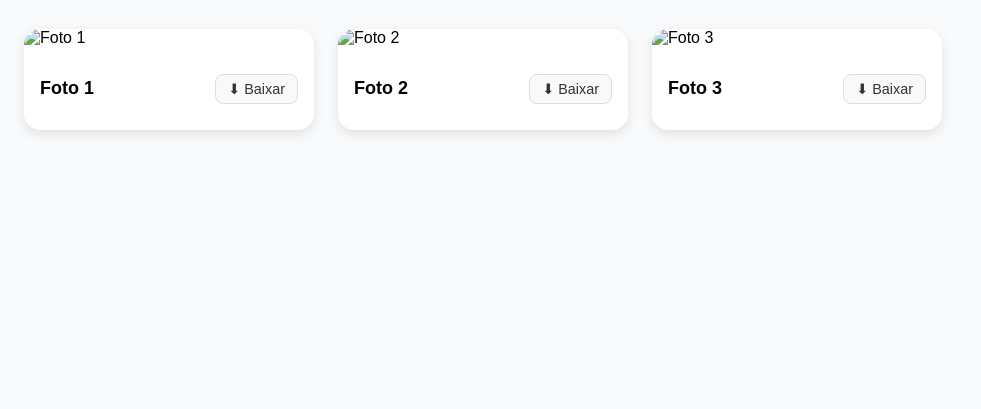
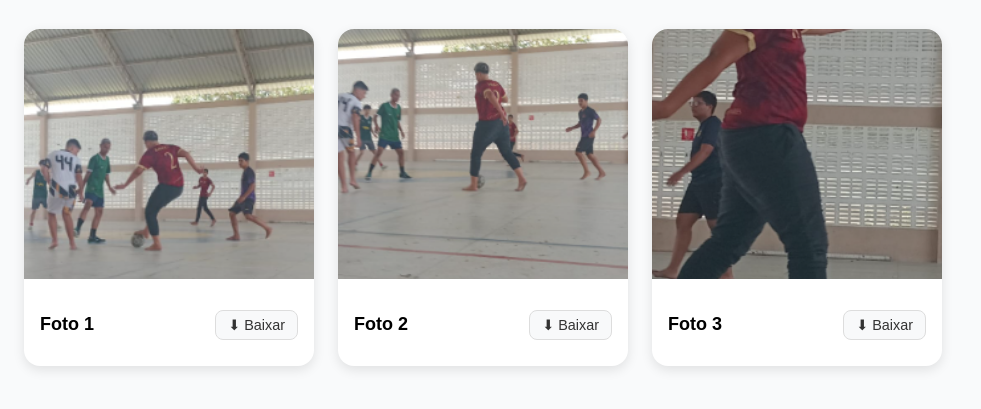
Before and after one commit to gabriel-vinicius-silva/gabriel-fotografo, a plain HTML site: page index.html in a window 1280 px wide. Shown: the part 85-494 px from the top of the page, without its empty margins (0-981 px from the left). Drawn offline with Linux system fonts and the light colour scheme.

Commit message:
initial commit

```diff
--- a/index.html
+++ b/index.html
@@ -13,28 +13,28 @@
     <div class="portfolio-grid">
       <!-- Foto 1 -->
       <div class="portfolio-card">
-        <img src="fotos/foto1-preview.jpg" alt="Foto 1" class="portfolio-image">
+        <img src="img/Captura de tela 2025-09-09 201943.png" alt="Foto 1" class="portfolio-image">
         <div class="portfolio-info">
           <h2 class="portfolio-subtitle">Foto 1</h2>
-          <a href="fotos/foto1-hd.jpg" download class="portfolio-button">⬇ Baixar</a>
+          <a href="img/Captura de tela 2025-09-09 201943.png" download class="portfolio-button">⬇ Baixar</a>
         </div>
       </div>
 
       <!-- Foto 2 -->
       <div class="portfolio-card">
-        <img src="fotos/foto2-preview.jpg" alt="Foto 2" class="portfolio-image">
+        <img src="img/02.png" alt="Foto 2" class="portfolio-image">
         <div class="portfolio-info">
           <h2 class="portfolio-subtitle">Foto 2</h2>
-          <a href="fotos/foto2-hd.jpg" download class="portfolio-button">⬇ Baixar</a>
+          <a href="img/02.png" download class="portfolio-button">⬇ Baixar</a>
         </div>
       </div>
 
       <!-- Foto 3 -->
       <div class="portfolio-card">
-        <img src="fotos/foto3-preview.jpg" alt="Foto 3" class="portfolio-image">
+        <img src="img/03.png" alt="Foto 3" class="portfolio-image">
         <div class="portfolio-info">
           <h2 class="portfolio-subtitle">Foto 3</h2>
-          <a href="fotos/foto3-hd.jpg" download class="portfolio-button">⬇ Baixar</a>
+          <a href="img/03.png" download class="portfolio-button">⬇ Baixar</a>
         </div>
       </div>
     </div>
```
Also changed, not shown: img/02.png (added), img/03.png (added), img/Captura de tela 2025-09-09 201943.png (added).
